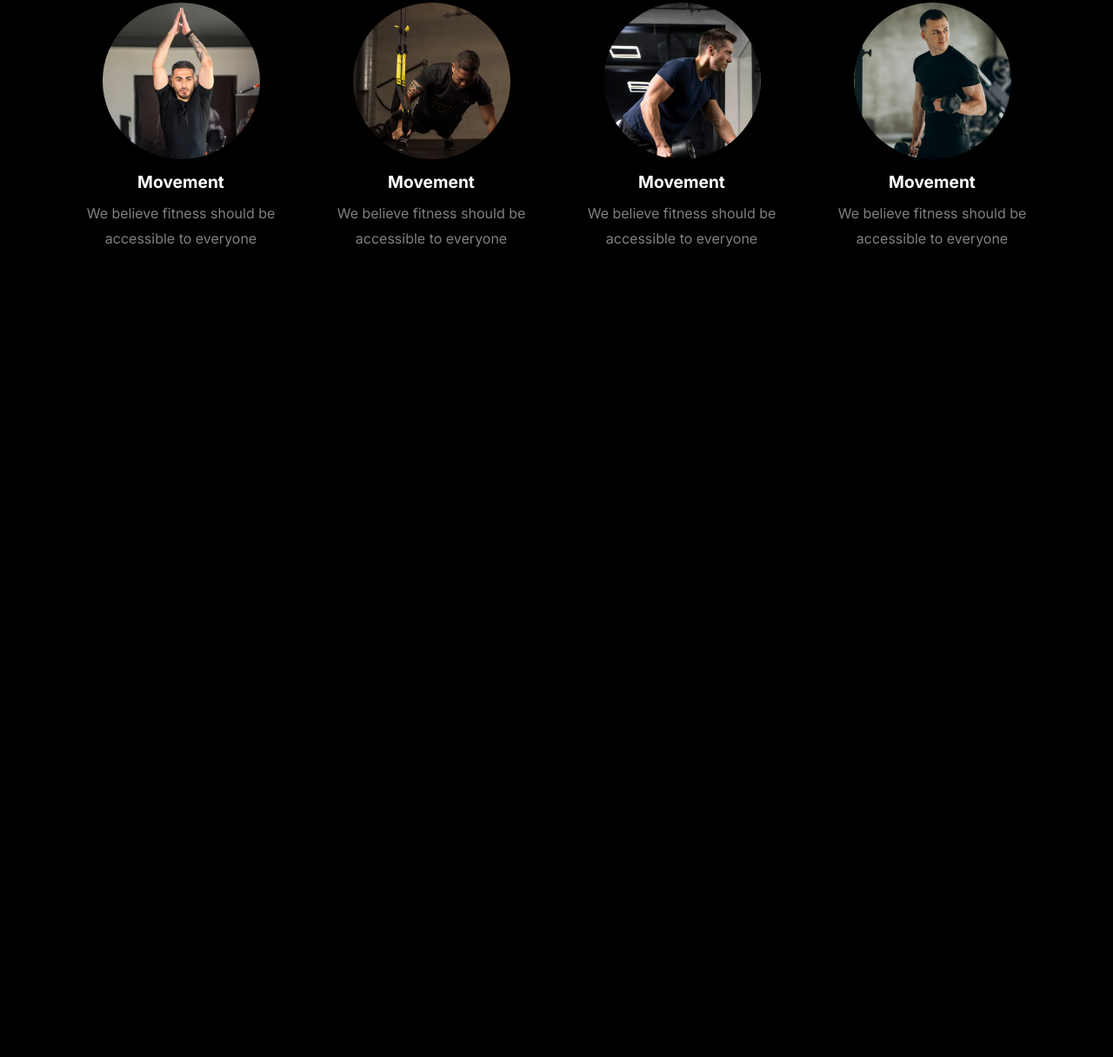
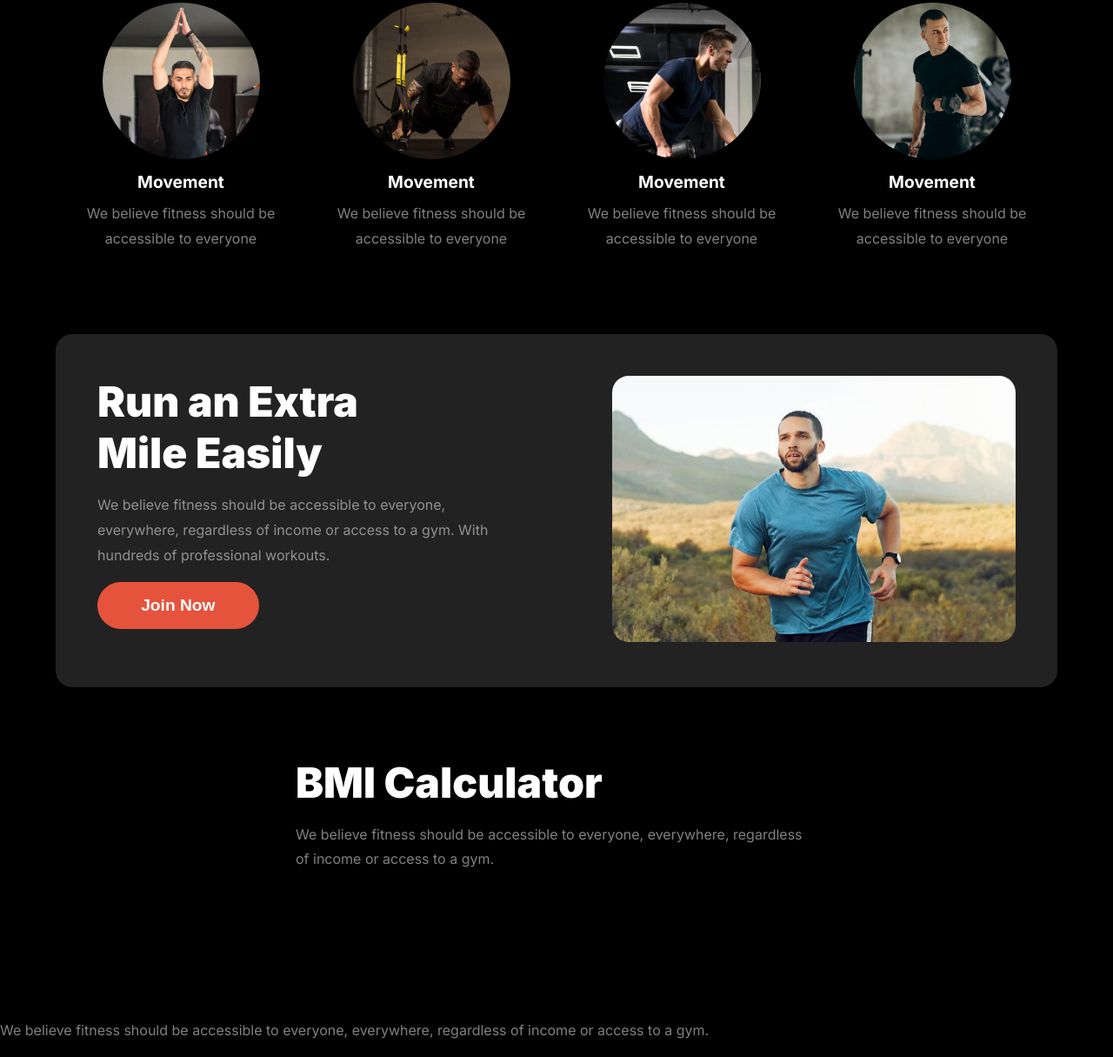
Before and after one commit to kowserahmed121/versatile-responsive-layout, a plain HTML site: page index.html in a window 1280 px wide. Shown: the part 1032-2247 px from the top of the page at 87% size. Before the commit the page ends 1400 px from the top, so only its background shows below. Drawn offline with Linux system fonts and the light colour scheme.

Commit message:
complete extra run container

```diff
--- a/index.html
+++ b/index.html
@@ -1,11 +1,17 @@
 <!DOCTYPE html>
 <html lang="en">
   <head>
-    <meta charset="UTF-8">
-    <meta name="viewport" content="width=device-width, initial-scale=1.0">
+    <meta charset="UTF-8" />
+    <meta name="viewport" content="width=device-width, initial-scale=1.0" />
     <title>Versatile Layout Design</title>
-    <link rel="stylesheet" href="./style/style.css">
-    <link rel="stylesheet" href="https://cdnjs.cloudflare.com/ajax/libs/font-awesome/6.6.0/css/all.min.css" integrity="sha512-Kc323vGBEqzTmouAECnVceyQqyqdsSiqLQISBL29aUW4U/M7pSPA/gEUZQqv1cwx4OnYxTxve5UMg5GT6L4JJg==" crossorigin="anonymous" referrerpolicy="no-referrer" />
+    <link rel="stylesheet" href="./style/style.css" />
+    <link
+      rel="stylesheet"
+      href="https://cdnjs.cloudflare.com/ajax/libs/font-awesome/6.6.0/css/all.min.css"
+      integrity="sha512-Kc323vGBEqzTmouAECnVceyQqyqdsSiqLQISBL29aUW4U/M7pSPA/gEUZQqv1cwx4OnYxTxve5UMg5GT6L4JJg=="
+      crossorigin="anonymous"
+      referrerpolicy="no-referrer"
+    />
   </head>
   <body>
     <!-- header section code  -->
@@ -22,20 +28,27 @@
       <!-- hero section container here  -->
       <section class="hero-section container display-flex common-margin">
         <div class="hero-content">
-                <h1>Get body in <span class="maima-font"> shape </span> & stay healthy</h1>
-                <p>A huge selection of health and fitness content, healthy recipes and transformation stories to help you get fit and stay fit!</p>
+          <h1>
+            Get body in <span class="maima-font"> shape </span> & stay healthy
+          </h1>
+          <p>
+            A huge selection of health and fitness content, healthy recipes and
+            transformation stories to help you get fit and stay fit!
+          </p>
           <button class="primary-btn">Join Club Now!</button>
           <button class="sec-btn">Download App</button>
         </div>
         <div class="hero-img">
-                <img src="./images/hero-img.png" alt="hero img">
+          <img src="./images/hero-img.png" alt="hero img" />
           <div class="hero-img-div">
             <div class="img-content">
               <h3>500+</h3>
               <p>Free Workout Videos</p>
             </div>
             <div class="img-content-sec">
-                        <div class="circle-div"><i class="fa-solid fa-circle-play"></i></div>
+              <div class="circle-div">
+                <i class="fa-solid fa-circle-play"></i>
+              </div>
               <div class="img-content-cir">
                 <h3>350+</h3>
                 <p>Free Workout Videos</p>
@@ -50,31 +63,92 @@
       <!-- change your habit container section  -->
       <section class="habit-container container common-margin">
         <h2 class="text-align">Change Your Habits</h2>
-            <p class="text-align">We believe fitness should be accessible to everyone, everywhere, regardless of income or <br> access to a gym.</p>
+        <p class="text-align">
+          We believe fitness should be accessible to everyone, everywhere,
+          regardless of income or <br />
+          access to a gym.
+        </p>
         <div class="habit-img-container display-flex">
           <div class="habit-img-content">
-                    <img src="./images/img1.png" alt="img">
+            <img src="./images/img1.png" alt="img" />
             <h4>Movement</h4>
-                    <p class="text-align">We believe fitness should be accessible to everyone</p>
+            <p class="text-align">
+              We believe fitness should be accessible to everyone
+            </p>
           </div>
           <div class="habit-img-content">
-                    <img src="./images/img2.png" alt="img">
+            <img src="./images/img2.png" alt="img" />
             <h4>Movement</h4>
             <p>We believe fitness should be accessible to everyone</p>
           </div>
           <div class="habit-img-content">
-                    <img src="./images/img3.png" alt="img">
+            <img src="./images/img3.png" alt="img" />
             <h4>Movement</h4>
             <p>We believe fitness should be accessible to everyone</p>
           </div>
           <div class="habit-img-content">
-                    <img src="./images/img4.png" alt="img">
+            <img src="./images/img4.png" alt="img" />
             <h4>Movement</h4>
             <p>We believe fitness should be accessible to everyone</p>
           </div>
         </div>
       </section>
-
+      <!-- extra run container section  -->
+      <section class="extra-run-container display-flex common-margin container">
+        <div class="extra-run-content">
+          <h2>
+            Run an Extra <br />
+            Mile Easily
+          </h2>
+          <p>
+            We believe fitness should be accessible to everyone, everywhere,
+            regardless of income or access to a gym. With hundreds of
+            professional workouts.
+          </p>
+          <button class="primary-btn">Join Now</button>
+        </div>
+        <div class="extra-run-img">
+          <img src="./images/run.jpg" alt="run a man img" />
+        </div>
+      </section>
+      <!-- bmi calculator section container  -->
+       <section class="bmi-calculate-section">
+       <div class="bmi-content">
+        <h2>BMI Calculator</h2>
+        <p>We believe fitness should be accessible to everyone, everywhere, regardless of income or access to a gym.</p>
+       </div>
+       <div class="bmi-calculate">
+        <div class="bmi-table">
+          <h4> BMI Calculator Chart</h4>
+          <table>
+            <tr>
+              <th> BMI </th>
+              <th>Weight Status </th>
+            </tr>
+            <tr>
+              <td>Below 18.5</td>
+              <td>Underweight</td>
+            </tr>
+            <tr>
+              <td>Below 18.5</td>
+              <td>Underweight</td>
+            </tr>
+            <tr>
+              <td>Below 18.5</td>
+              <td>Underweight</td>
+            </tr>
+            <tr>
+              <td>Below 18.5</td>
+              <td>Underweight</td>
+            </tr>
+          </table>
+        </div>
+        <div class="bmi-chart">
+          <h4>Calculate your BMI</h4>
+          <p>We believe fitness should be accessible to everyone, everywhere, regardless of income or access to a gym. </p>
+        </div>
+       </div>
+       </section>
     </main>
   </body>
 </html>
--- a/style/style.css
+++ b/style/style.css
@@ -42,6 +42,7 @@ p {
   font-size: 1rem;
   font-weight: 400;
   line-height: 1.8rem;
+  margin-bottom: 1rem;
 }
 
 h2 {
@@ -209,7 +210,7 @@ header {
   margin-top: 3rem;
 }
 
-.habit-img-content img{
+.habit-img-content img {
   border-radius: 50%;
 }
 
@@ -218,3 +219,33 @@ header {
   font-size: 1.2rem;
   margin: 10px 0;
 }
+
+/* extra run container section  */
+
+.extra-run-container {
+  justify-content: space-between;
+  gap: 8rem;
+  padding: 3rem;
+  border-radius: 1.2rem;
+  background: rgb(34, 34, 34);
+}
+
+.extra-run-img {
+  width: 50%;
+}
+
+.extra-run-content {
+  width: 50%;
+}
+.extra-run-img img {
+  width: 100%;
+  border-radius: 1.2rem;
+  object-fit: none;
+  object-position: 70% 27%;
+}
+
+/* bmi section code here  */
+.bmi-content{
+  max-width: 600px;
+  margin: 0 auto;
+}
```
Lines whose indentation alone changed are shown as unchanged.
